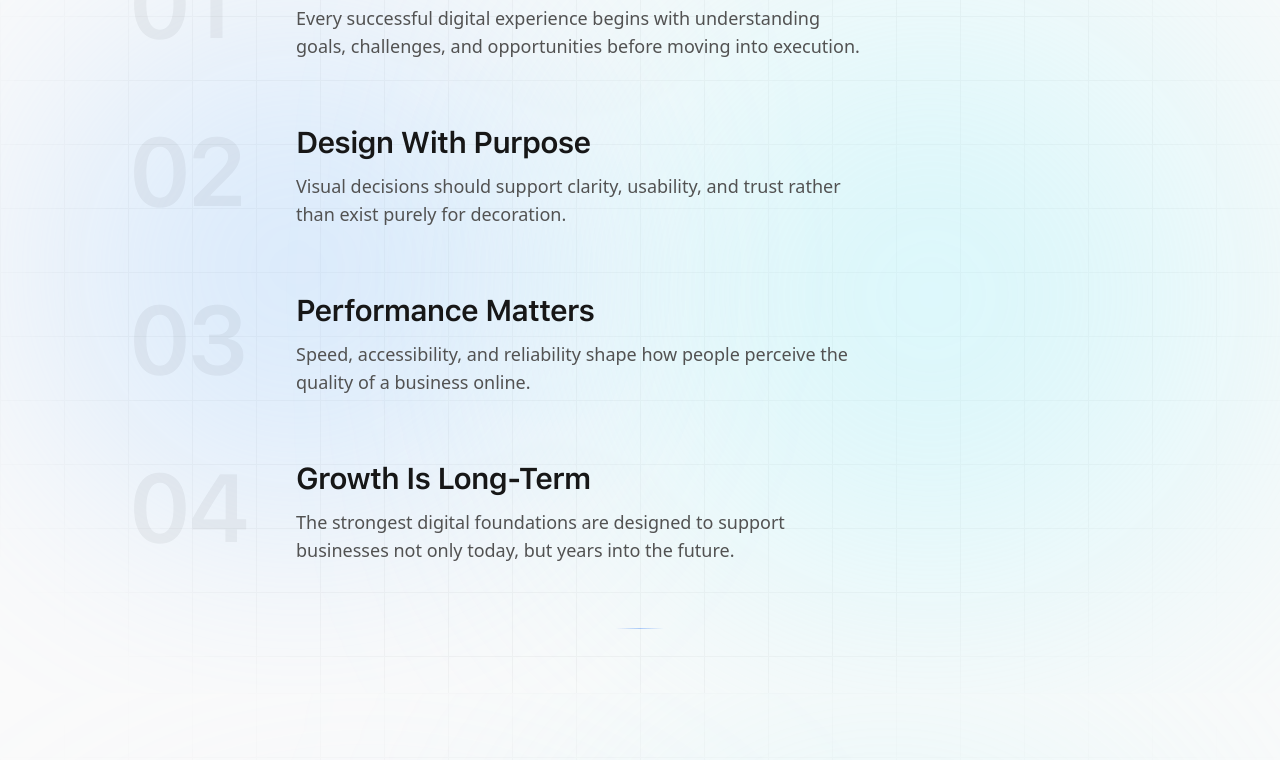
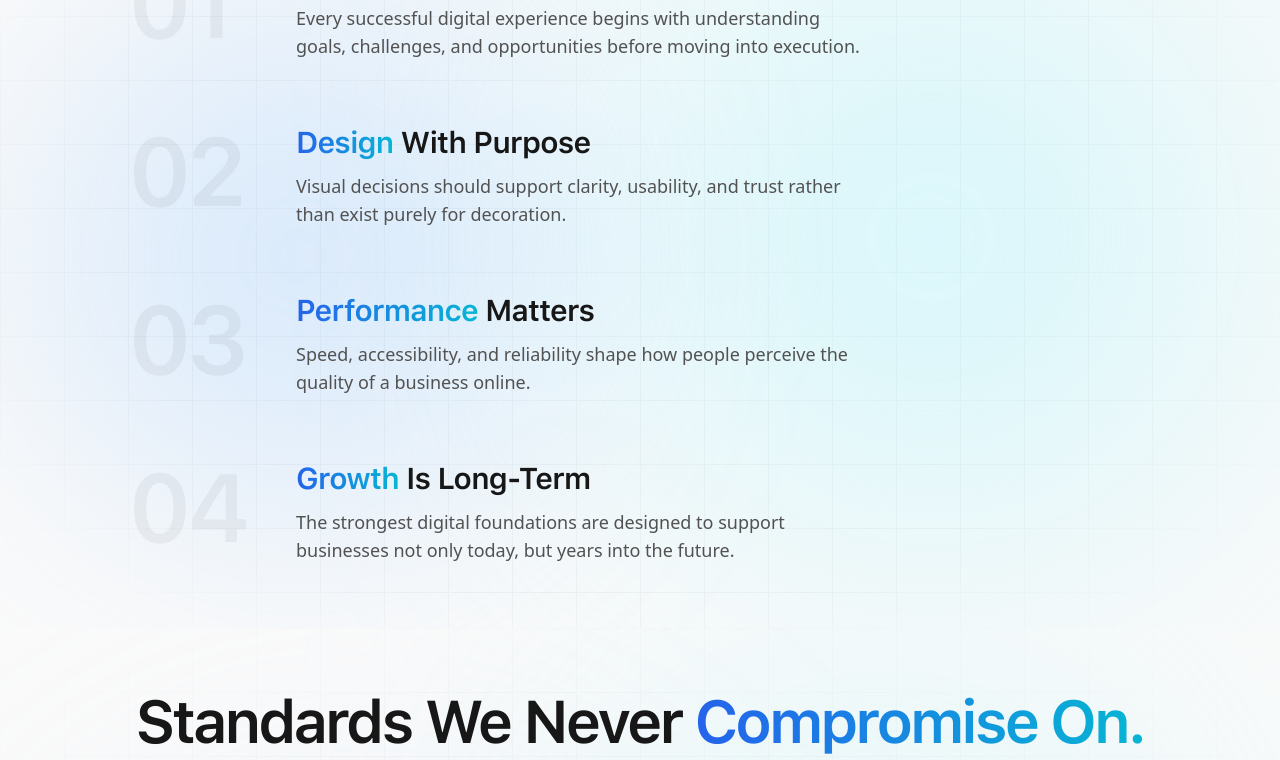
Before and after one commit to jitendra-math/Agency-Website, a Next.js app: page /about in a window 1280 px wide. Shown: the part 1580-2340 px from the top of the page. Built offline with nearby package versions, Linux system fonts and the light colour scheme; a web font is replaced by a local one.

Commit message:
Update via Repo Manager 🚀

```diff
--- a/src/components/sections/about/ProcessSection.js
+++ b/src/components/sections/about/ProcessSection.js
@@ -139,8 +139,7 @@
         <div className="relative mt-8">
           {/* Desktop Horizontal Timeline */}
           <div className="hidden lg:block relative">
-            {/* Connecting Line */}
-            <div className="absolute top-[72px] left-0 right-0 h-px bg-gradient-to-r from-transparent via-neutral-300 dark:via-neutral-700 to-transparent" />
+            {/* Connecting line removed */}
             <div className="grid grid-cols-5 gap-6">
               {processSteps.map((step, index) => (
                 <motion.div
@@ -200,7 +199,7 @@
                 viewport={{ once: true, margin: "-50px" }}
                 className="relative flex gap-5"
               >
-                {/* Left Column - Number with connector */}
+                {/* Left Column - Number (connector removed) */}
                 <div className="flex-shrink-0 w-16 text-right">
                   <span
                     className="
@@ -210,9 +209,7 @@
                   >
                     {step.number}
                   </span>
-                  {index < processSteps.length - 1 && (
-                    <div className="w-px h-10 mx-auto mt-2 bg-gradient-to-b from-neutral-300 dark:from-neutral-700 to-transparent" />
-                  )}
+                  {/* Vertical connector line removed */}
                 </div>
                 {/* Right Column - Content */}
                 <div className="flex-1 pb-8">
@@ -234,8 +231,7 @@
           </div>
         </div>
 
-        {/* Elegant Separator */}
-        <div className="mt-16 h-px w-12 mx-auto bg-gradient-to-r from-transparent via-blue-500/40 to-transparent" />
+        {/* Bottom separator removed */}
       </div>
     </section>
   );
--- a/src/components/sections/about/ThinkingSection.js
+++ b/src/components/sections/about/ThinkingSection.js
@@ -106,7 +106,12 @@
 
         {/* Editorial Timeline */}
         <div className="space-y-12 sm:space-y-16">
-          {thinkingPoints.map((point, index) => (
+          {thinkingPoints.map((point, index) => {
+            const titleWords = point.title.split(" ");
+            const firstWord = titleWords[0];
+            const restWords = titleWords.slice(1).join(" ");
+
+            return (
               <motion.div
                 key={point.number}
                 initial={{ opacity: 0, y: 30 }}
@@ -143,7 +148,16 @@
                       mb-3
                     "
                   >
-                  {point.title}
+                    <span
+                      className="
+                        text-transparent bg-clip-text
+                        bg-gradient-to-r from-blue-600 to-cyan-500
+                        dark:from-blue-400 dark:to-cyan-300
+                      "
+                    >
+                      {firstWord}
+                    </span>
+                    {restWords && ` ${restWords}`}
                   </h3>
                   <p
                     className="
@@ -157,11 +171,11 @@
                   </p>
                 </div>
               </motion.div>
-          ))}
+            );
+          })}
         </div>
 
-        {/* Elegant separator */}
-        <div className="mt-16 h-px w-12 mx-auto bg-gradient-to-r from-transparent via-blue-500/40 to-transparent" />
+        {/* Divider removed */}
       </div>
     </section>
   );
```
Lines whose indentation alone changed are shown as unchanged.
